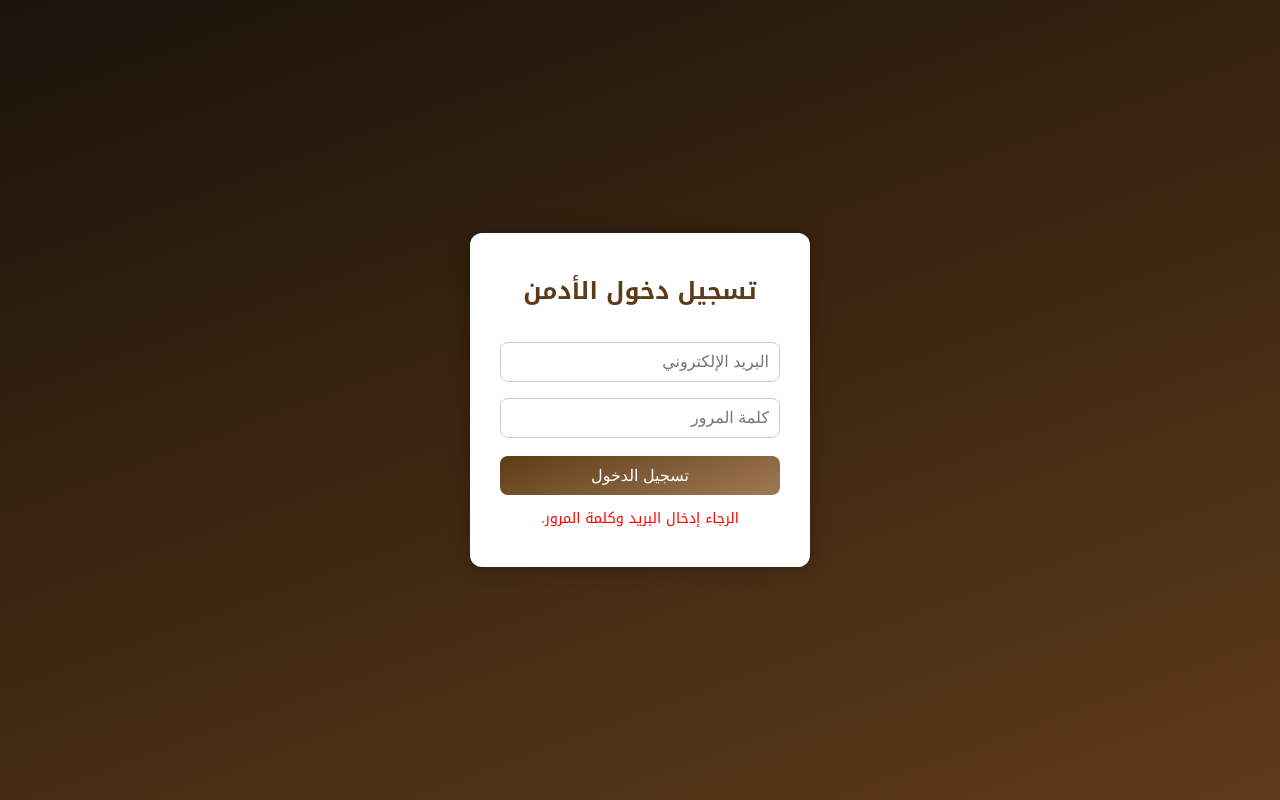
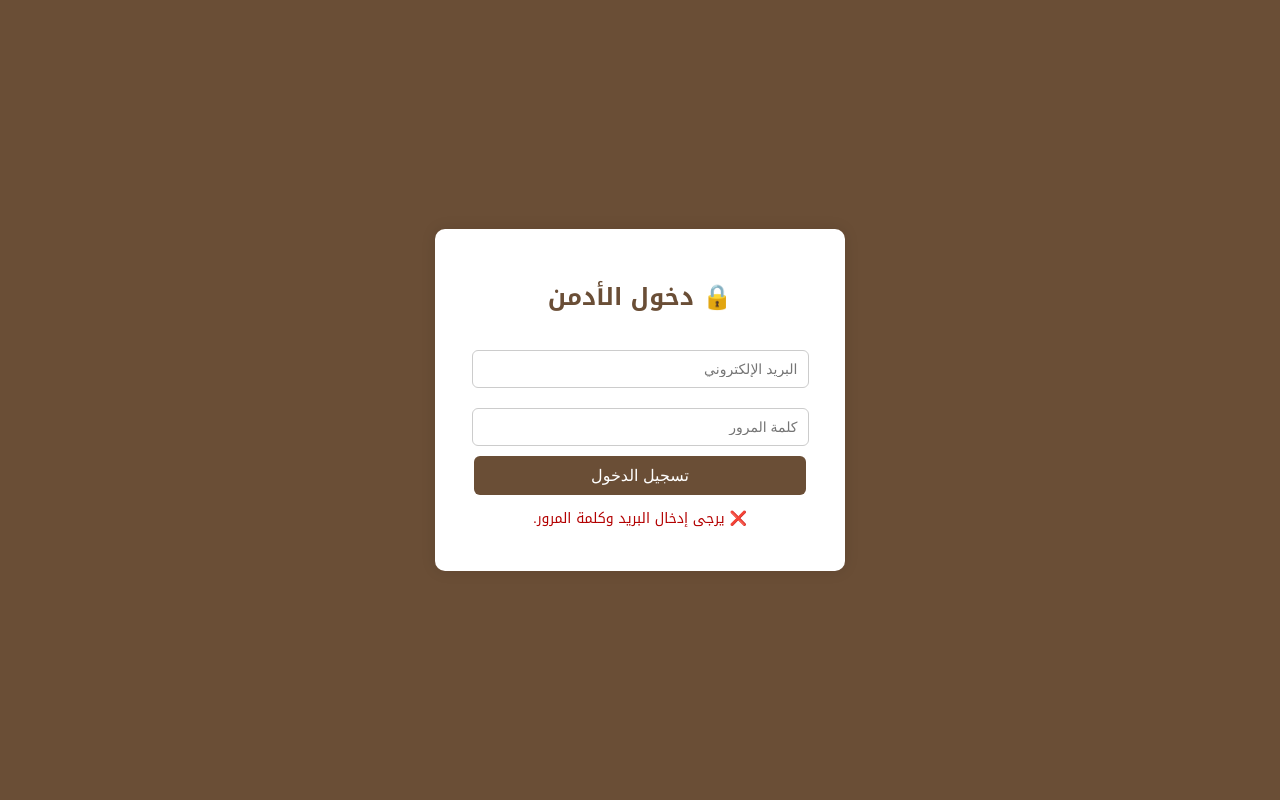
Before and after one commit to amnah1438/Ions, a plain HTML site: page login.html in a window 1280 px wide. Both pictures are taken after a click on the button "تسجيل الدخول". Drawn offline with Linux system fonts and the light colour scheme.

Commit message:
تعديل لونق

```diff
--- a/login.html
+++ b/login.html
@@ -1,112 +1,104 @@
 <!DOCTYPE html>
 <html lang="ar" dir="rtl">
 <head>
-  <meta charset="UTF-8" />
-  <meta name="viewport" content="width=device-width, initial-scale=1.0" />
-  <title>تسجيل دخول الأدمن | المنزل الراقي</title>
-  <meta http-equiv="Content-Security-Policy" content="upgrade-insecure-requests">
+  <meta charset="UTF-8">
+  <meta name="viewport" content="width=device-width, initial-scale=1.0">
+  <title>تسجيل دخول الأدمن</title>
   <style>
-    * { margin: 0; padding: 0; box-sizing: border-box; }
-
     body {
       font-family: "Noto Kufi Arabic", sans-serif;
-      background: linear-gradient(160deg, #1b120a, #5e3b18);
-      color: #fff;
+      background: #6a4e36;
       display: flex;
+      justify-content: center;
       align-items: center;
-      justify-content: center;
       height: 100vh;
+      margin: 0;
     }
-
     .login-box {
       background: #fff;
-      color: #333;
-      padding: 35px 30px;
-      border-radius: 12px;
-      box-shadow: 0 0 20px rgba(0,0,0,0.25);
-      width: 340px;
+      padding: 25px 30px;
+      border-radius: 10px;
+      width: 350px;
       text-align: center;
+      box-shadow: 0 0 15px rgba(0,0,0,0.1);
     }
-
     h2 {
+      color: #6a4e36;
       margin-bottom: 20px;
-      color: #5e3b18;
     }
-
     input {
-      width: 100%;
+      width: 90%;
       padding: 10px;
-      margin: 8px 0;
+      margin: 10px 0;
       border: 1px solid #ccc;
-      border-radius: 8px;
-      font-size: 1rem;
+      border-radius: 6px;
+      font-size: 14px;
+      direction: rtl;
     }
-
     button {
-      width: 100%;
+      width: 95%;
       padding: 10px;
-      background: linear-gradient(160deg, #5e3b18, #a07955);
-      color: #fff;
       border: none;
-      border-radius: 8px;
-      font-size: 1rem;
+      border-radius: 6px;
+      background: #6a4e36;
+      color: white;
+      font-size: 16px;
       cursor: pointer;
-      margin-top: 10px;
-      transition: 0.3s;
     }
-
     button:hover {
-      opacity: 0.9;
-      transform: scale(1.02);
+      background: #8b654b;
     }
-
     .error {
-      color: red;
-      font-size: 0.9rem;
+      color: #b30000;
+      font-size: 14px;
       margin-top: 10px;
     }
   </style>
 </head>
 <body>
-
   <div class="login-box">
-    <h2>تسجيل دخول الأدمن</h2>
-    <input type="email" id="adminEmail" placeholder="البريد الإلكتروني" required>
-    <input type="password" id="adminPassword" placeholder="كلمة المرور" required>
+    <h2>🔒 دخول الأدمن</h2>
+    <input type="email" id="email" placeholder="البريد الإلكتروني">
+    <input type="password" id="password" placeholder="كلمة المرور">
     <button id="loginBtn">تسجيل الدخول</button>
-    <div id="errorMessage" class="error"></div>
+    <p class="error" id="errorText"></p>
   </div>
 
-  <!-- Firebase إعدادات -->
+  <!-- Firebase -->
   <script type="module">
-    // Firebase App (المكتبة الأساسية)
-    import { initializeApp } from "https://www.gstatic.com/firebasejs/11.0.1/firebase-app.js";
-    import { getAuth, signInWithEmailAndPassword } from "https://www.gstatic.com/firebasejs/11.0.1/firebase-auth.js";
+    // استيراد مكتبات Firebase
+    import { initializeApp } from "https://www.gstatic.com/firebasejs/10.7.0/firebase-app.js";
+    import { getAuth, signInWithEmailAndPassword } from "https://www.gstatic.com/firebasejs/10.7.0/firebase-auth.js";
 
-    // إعدادات Firebase الخاصة بمشروعك
+    // إعدادات مشروعك من Firebase
     const firebaseConfig = {
-      apiKey: "AIzaSyCSjQucZ3hrgjLvNGDOQ6HYVm1O_0yMEKw",
+      apiKey: "AIzaSyCsjQucZ3hrgiLwGDOQ6HYVm10_0yMEKw",
       authDomain: "ions-59fd0.firebaseapp.com",
       projectId: "ions-59fd0",
-      storageBucket: "ions-59fd0.firebasestorage.app",
+      storageBucket: "ions-59fd0.appspot.com",
       messagingSenderId: "645809699837",
       appId: "1:645809699837:web:03a8e3126bd3e8e8e6f794",
       measurementId: "G-QW9MM55ZQS"
     };
 
-    // تهيئة التطبيق
+    // تهيئة Firebase
     const app = initializeApp(firebaseConfig);
     const auth = getAuth(app);
 
+    // عناصر الصفحة
+    const emailInput = document.getElementById("email");
+    const passwordInput = document.getElementById("password");
     const loginBtn = document.getElementById("loginBtn");
-    const errorMessage = document.getElementById("errorMessage");
+    const errorText = document.getElementById("errorText");
 
+    // تسجيل الدخول
     loginBtn.addEventListener("click", async () => {
-      const email = document.getElementById("adminEmail").value.trim();
-      const password = document.getElementById("adminPassword").value.trim();
+      const email = emailInput.value.trim();
+      const password = passwordInput.value.trim();
+      errorText.textContent = "";
 
       if (!email || !password) {
-        errorMessage.textContent = "الرجاء إدخال البريد وكلمة المرور.";
+        errorText.textContent = "❌ يرجى إدخال البريد وكلمة المرور.";
         return;
       }
 
@@ -114,21 +106,28 @@
         const userCredential = await signInWithEmailAndPassword(auth, email, password);
         const user = userCredential.user;
 
-        // التحقق من بريد الأدمن المصرح له فقط
-        if (email === "admin@almnz.com") {
-          window.location.href = "admin-dashboard.html"; // تحويل للوحة التحكم
+        // التحقق من صلاحية الأدمن فقط
+        if (user.email.toLowerCase() === "admin@eleganthome.com") {
+          window.location.href = "admin.html";
         } else {
-          errorMessage.textContent = "ليس لديك صلاحية الدخول إلى لوحة التحكم.";
+          errorText.textContent = "❌ ليس لديك صلاحية الدخول إلى لوحة التحكم.";
         }
+
       } catch (error) {
-        if (error.code === "auth/user-not-found" || error.code === "auth/wrong-password") {
-          errorMessage.textContent = "البريد الإلكتروني أو كلمة المرور غير صحيحة.";
-        } else if (error.code === "auth/invalid-email") {
-          errorMessage.textContent = "صيغة البريد الإلكتروني غير صحيحة.";
-        } else {
-          errorMessage.textContent = "حدث خطأ أثناء تسجيل الدخول. حاول مرة أخرى.";
+        console.error(error);
+        switch (error.code) {
+          case "auth/invalid-email":
+            errorText.textContent = "❌ البريد الإلكتروني غير صالح.";
+            break;
+          case "auth/user-not-found":
+            errorText.textContent = "❌ المستخدم غير موجود.";
+            break;
+          case "auth/wrong-password":
+            errorText.textContent = "❌ كلمة المرور غير صحيحة.";
+            break;
+          default:
+            errorText.textContent = "⚠️ حدث خطأ أثناء تسجيل الدخول.";
         }
-        console.error("Login Error:", error);
       }
     });
   </script>
```
